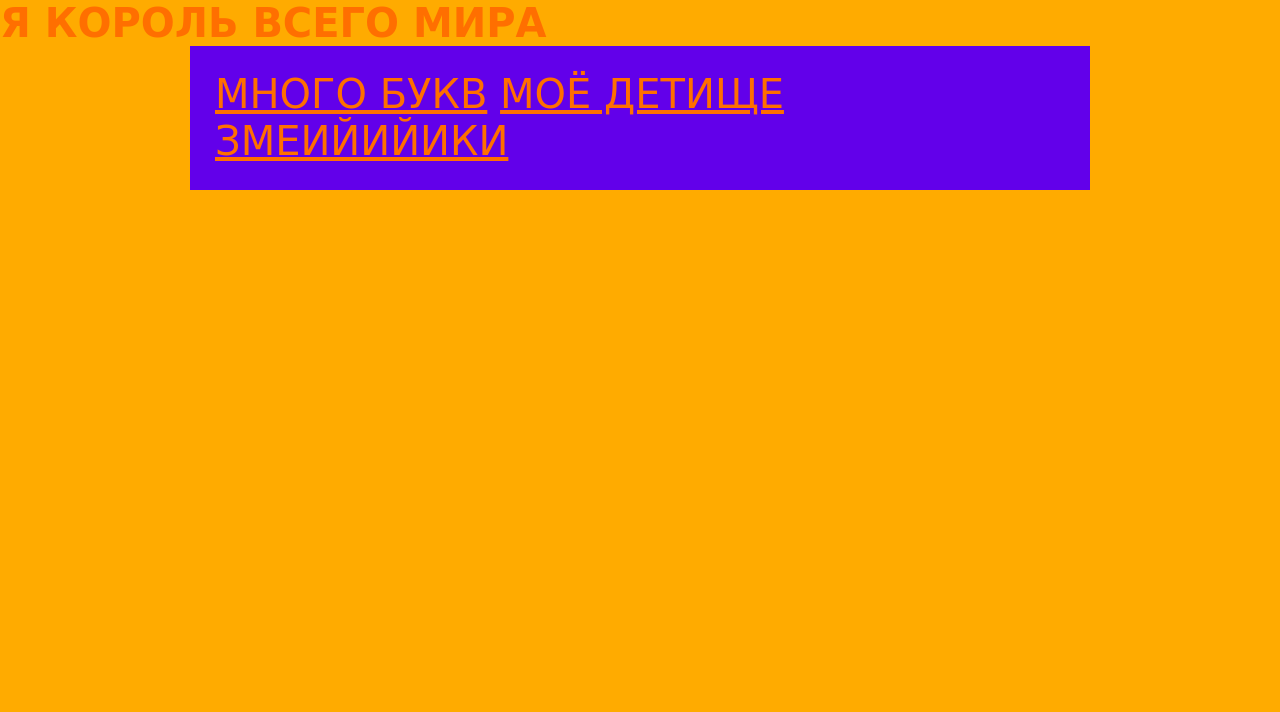
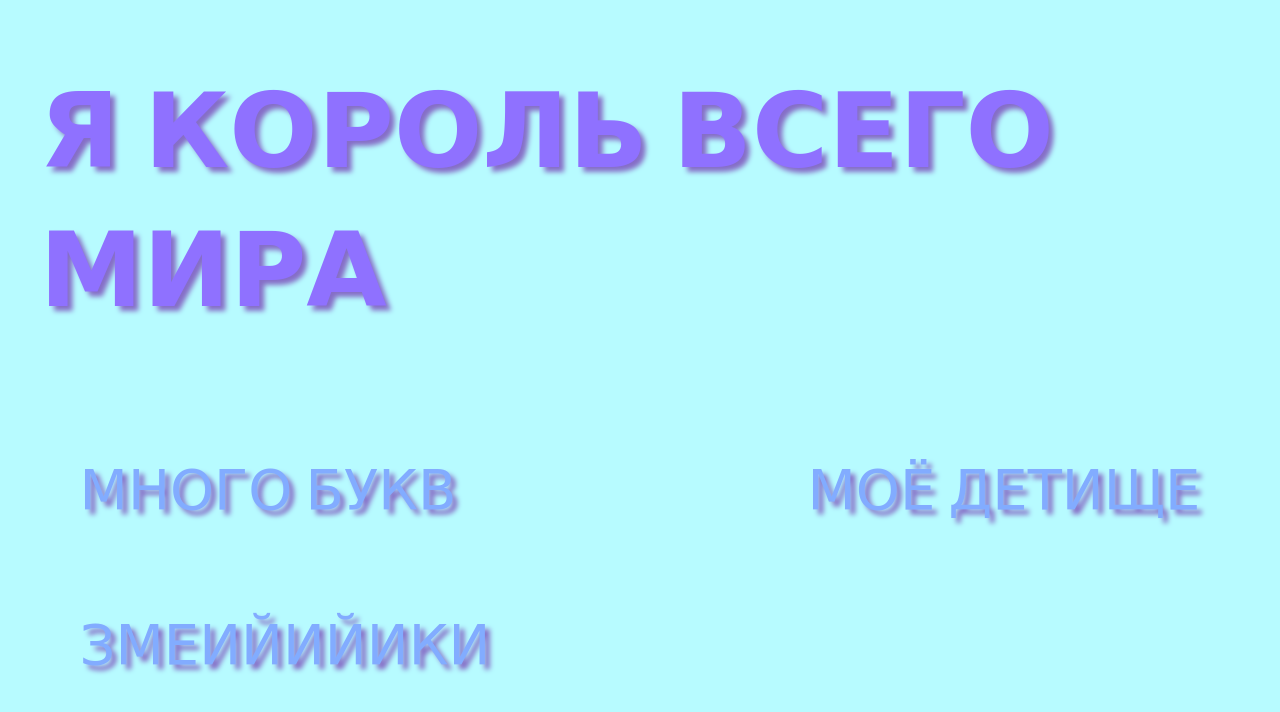
Before and after one commit to Aelitaaaaaaaaa/Aelitaaaaaaaaa.github.io, a plain HTML site: page index.html in a window 1280 px wide. Drawn offline with Linux system fonts and the light colour scheme.

Commit message:
Update style.css

```diff
--- a/style.css
+++ b/style.css
@@ -1,38 +1,35 @@
-
 * {
-	font-family: 'Dokdo', cursive;
-	color: #FF6F00;
-	margin: 0;
-	padding: 0;
-	font-size: 40px;
-	box-sizing: border-box;
+	background-color: #b7fbff;
+	font-family: 'Gochi Hand', cursive;
 }
 
-img {
-	max-width: 100%;
-	display: block;
-	margin: 0;
+.main {
+	width: 95%;
+	margin: auto;
 }
 
-body {
-	background-color: #FFAB00;
+.box {
+	display: flex;
+	justify-content: space-between;
+	flex-wrap: wrap;
 }
 
-div {
-	max-width: 900px;
-	padding: 25px;
-	margin: auto;
-	background-color: #6200EA;
+.title {
+	font-size: 13vmin;
+	color: #8f71ff;
+	text-shadow: 5px 5px 5px #866ec7;
 }
-p {
-	margin: 200px;
+
+.link {
+	text-decoration: none;
+	color: #82acff;
+	text-shadow: 5px 5px 5px #866ec7;
+	margin: 40px;
+	font-size: 7vmin;
+	transition: 0.2s;
 }
-a {
-	display: inline-block;
-	border-bottom: 1px solid transparent;
-	transition: 0.44444444444444444 ease-in;
+
+.link:hover {
+	transform: scale(1.3);
+	text-shadow: 6px 6px 5px #866ec7;
 }
-a:hover {
-	 border-bottom-color: transparent;
-	 text-decoration: none;
-}
```
